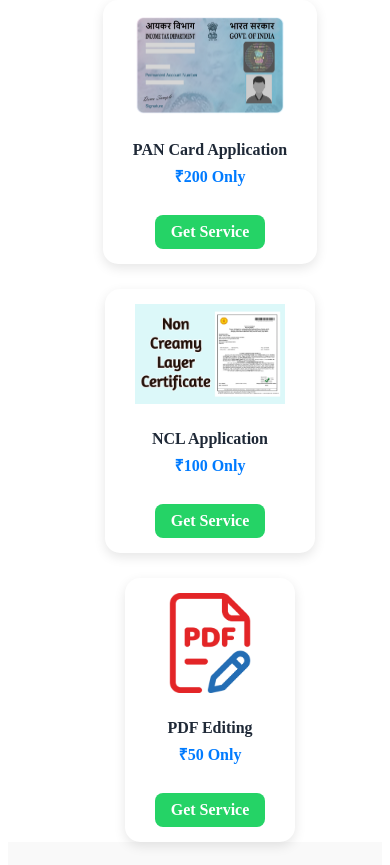
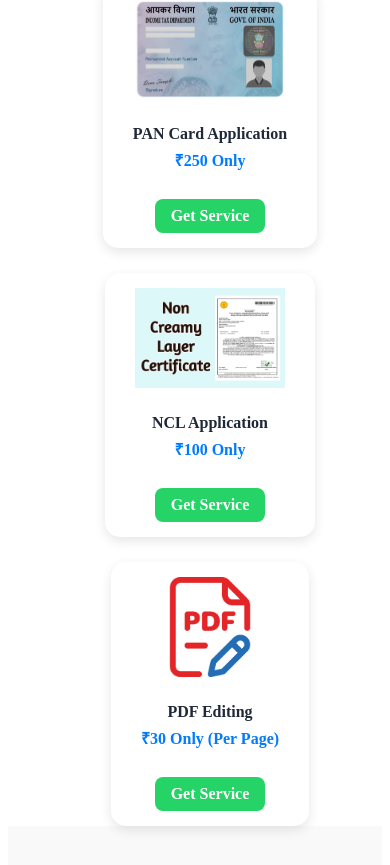
Before and after one commit to Adi2917/DocuEase, a React (Vite) app: page / in a window 390 px wide. Shown: the part 2199-3064 px from the top of the page. Built offline with nearby package versions, Linux system fonts and the light colour scheme.

Commit message:
all done

```diff
--- a/src/components/Contact/ContactForm.jsx
+++ b/src/components/Contact/ContactForm.jsx
@@ -10,16 +10,10 @@
     comment: "",
   });
 
-  // Input handle karne ke liye
   const handleChange = (e) => {
     const { name, value } = e.target;
-
-    // Agar number input hai to sirf digits aur max 10 allowed
     if (name === "number") {
-      // Only digits allowed
       const onlyDigits = value.replace(/\D/g, "");
-
-      // Max length 10
       if (onlyDigits.length <= 10) {
         setFormData({ ...formData, [name]: onlyDigits });
       }
@@ -28,21 +22,35 @@
     }
   };
 
-  // Form submit hone ke baad
-  const handleSubmit = (e) => {
+  const handleSubmit = async (e) => {
     e.preventDefault();
 
-    // 10 digit validation check
     if (formData.number.length !== 10) {
       alert("Please enter a valid 10-digit mobile number.");
       return;
     }
 
-    // Alert show kare
-    alert("Submitted successfully!");
+    try {
+      // Formspree URL yahan daal
+      const response = await fetch("https://formspree.io/f/xzzkwlkw", {
+        method: "POST",
+        headers: {
+          "Content-Type": "application/json",
+          Accept: "application/json",
+        },
+        body: JSON.stringify(formData),
+      });
 
-    // Form clear
-    setFormData({ name: "", number: "", email: "", service: "", comment: "" });
+      if (response.ok) {
+        alert("Form submitted successfully! ✅");
+        setFormData({ name: "", number: "", email: "", service: "", comment: "" });
+      } else {
+        alert("Oops! Something went wrong.");
+      }
+    } catch (error) {
+      console.error(error);
+      alert("Error submitting the form. Try again later.");
+    }
   };
 
   return (
--- a/src/components/service/ServiceIntro.jsx
+++ b/src/components/service/ServiceIntro.jsx
@@ -38,7 +38,7 @@
                 <ServiceCard
                     image={pan}
                     name="PAN Card Application"
-                    fees="₹200 Only"
+                    fees="₹250 Only"
                 />
             </div>
 
@@ -54,7 +54,7 @@
                 <ServiceCard
                     image={pdf}
                     name="PDF Editing"
-                    fees="₹50 Only"
+                    fees="₹30 Only (Per Page)"
                 />
             </div>
         </div>
--- a/src/pages/Service.css
+++ b/src/pages/Service.css
@@ -42,5 +42,9 @@
         align-items: center;
     }
 
+    .card{
+        margin-top: 2em;
+    }
+
 
 }
```
